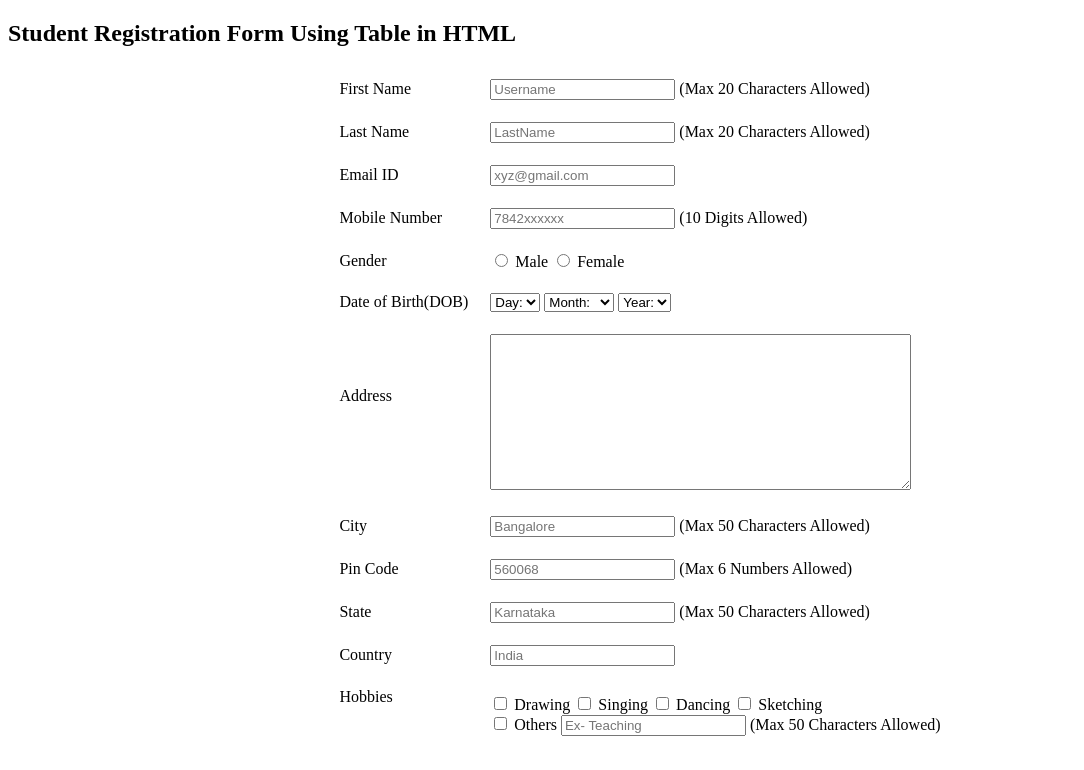
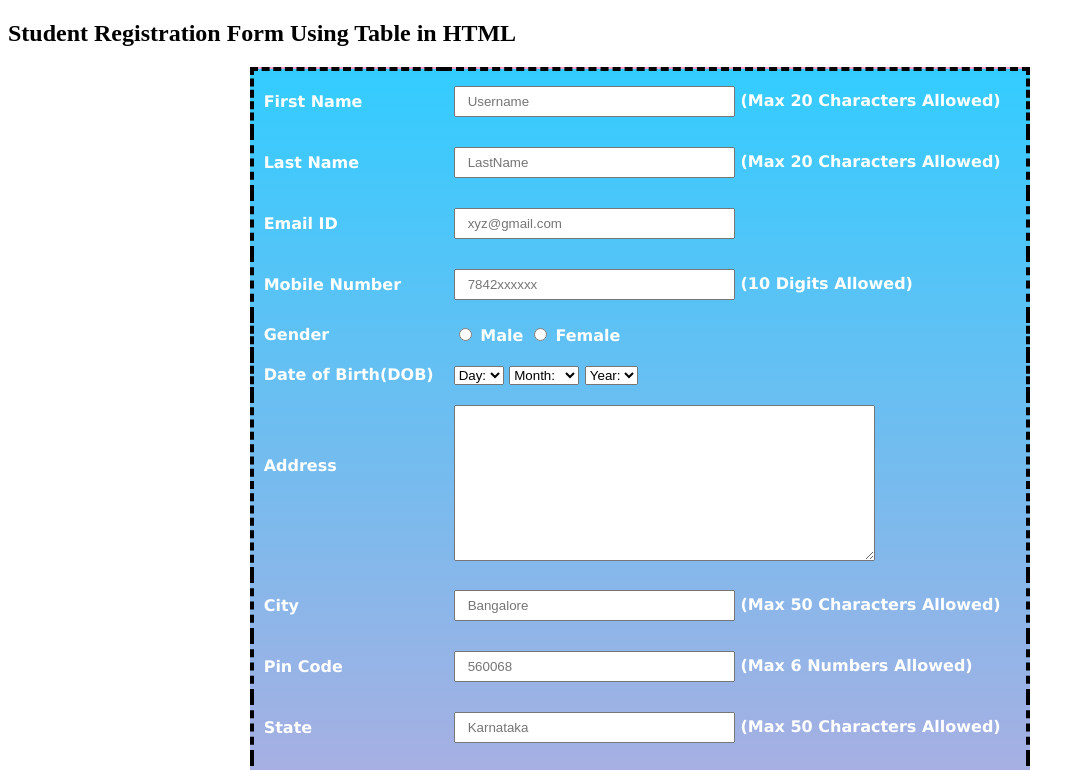
Before and after one commit to Abhijeetbadgujar/web, a plain HTML site: page task16.html in a window 1280 px wide. Shown: the top 770 px of the page, without its empty margins (0-1084 px from the left). Drawn offline with Linux system fonts and the light colour scheme; files that its build step writes are made by us from their sources; the site is published under a folder, as on GitHub Pages, so addresses that start at the root find nothing.

Commit message:
Update task16.html

```diff
--- a/task16.html
+++ b/task16.html
@@ -7,7 +7,7 @@
     <meta name="viewport" content="width=device-width, initial-scale=1.0">
     <title>Document</title>
 
-    <link rel="stylesheet" href="/CSS/Studentpage.css">
+    <link rel="stylesheet" href="Studentpage.css">
 </head>
 
 <body>
```
